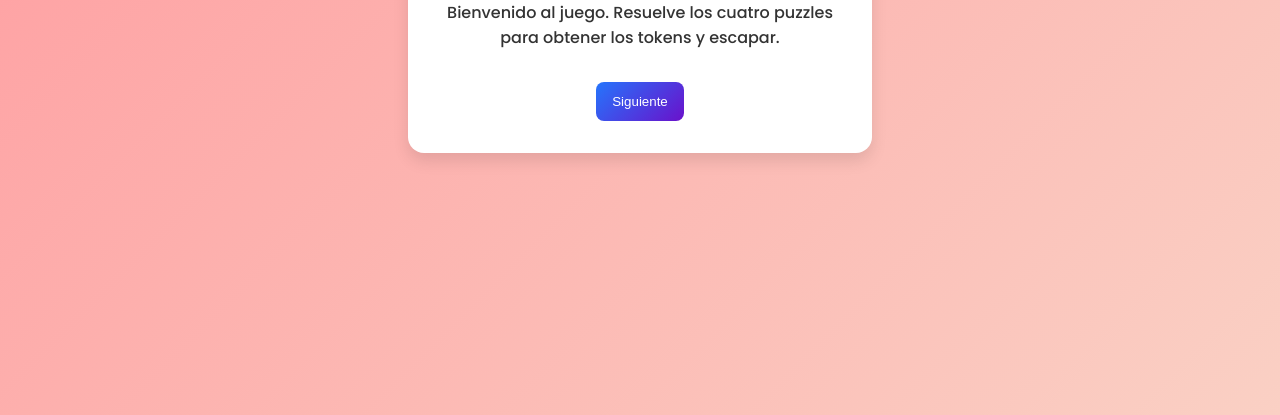
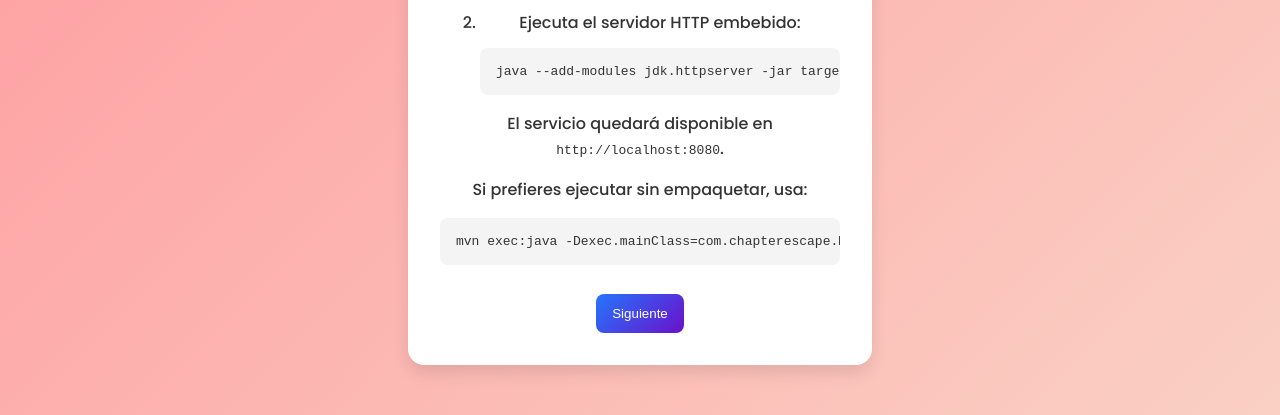
Before and after one commit to fjfdelahorra/scape-room, a plain HTML site: page bienvenida.html in a window 1280 px wide. Shown: the part 385-800 px from the top of the page. Drawn offline with Linux system fonts and the light colour scheme.

Commit message:
docs: añade instrucciones de ejecución en la bienvenida

```diff
--- a/bienvenida.html
+++ b/bienvenida.html
@@ -42,12 +42,34 @@
         button:hover {
             background: linear-gradient(315deg, #2575fc 0%, #6a11cb 100%);
         }
+        pre {
+            background: #f4f4f4;
+            padding: 1rem;
+            border-radius: .5rem;
+            text-align: left;
+            overflow-x: auto;
+        }
+        code {
+            font-family: monospace;
+        }
     </style>
 </head>
 <body>
 <div id="app">
     <h1>Escape Room</h1>
     <p>Bienvenido al juego. Resuelve los cuatro puzzles para obtener los tokens y escapar.</p>
+    <h2>¿Cómo levantar el servidor?</h2>
+    <ol>
+        <li>Compila el proyecto:
+            <pre><code>mvn package</code></pre>
+        </li>
+        <li>Ejecuta el servidor HTTP embebido:
+            <pre><code>java --add-modules jdk.httpserver -jar target/escape-room-java-1.0.0.jar</code></pre>
+        </li>
+    </ol>
+    <p>El servicio quedará disponible en <code>http://localhost:8080</code>.</p>
+    <p>Si prefieres ejecutar sin empaquetar, usa:</p>
+    <pre><code>mvn exec:java -Dexec.mainClass=com.chapterescape.Main</code></pre>
     <button onclick="location.href='puzzle1.html'">Siguiente</button>
 </div>
 </body>
```
